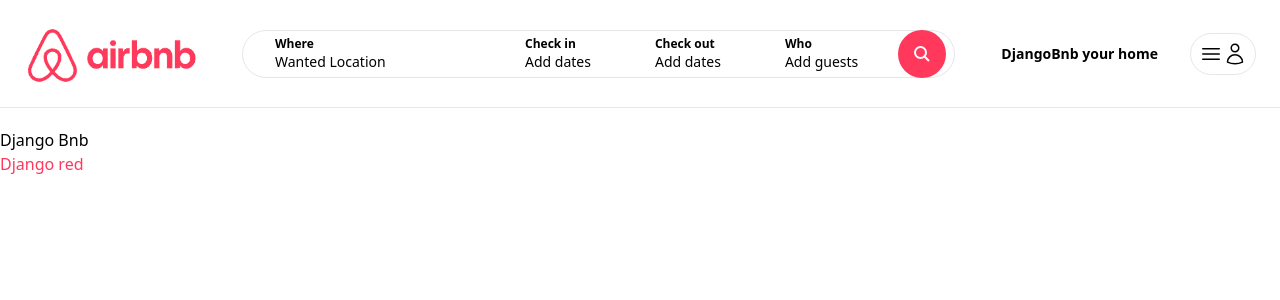
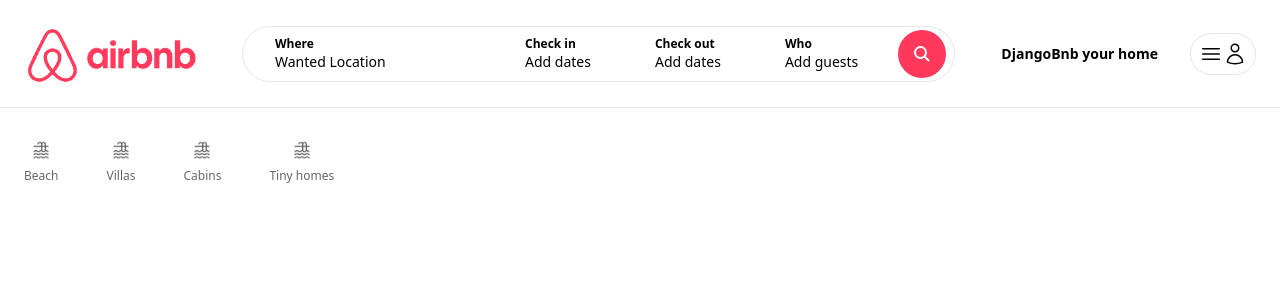
Before and after one commit to ismontana/ClonAB_statics, a Next.js app: page / in a window 1280 px wide. Shown: the top 300 px of the page. Built offline with nearby package versions, Linux system fonts and the light colour scheme.

Commit message:
03 Categories on the front page

```diff
--- /dev/null
+++ b/app/components/Categories.tsx
@@ -0,0 +1,51 @@
+import Image from "next/image";
+
+const Categories = () => {
+    return (
+        <div className="pt-3 cursor-pointer pb-6 flex items-center space-x-12">
+
+            <div className="pb-4 flex flex-col items-center space-y-2 border-b-2 border-white opacity-60 hover:border-gray-200 hover:opacity-100 ">
+                <Image
+                src='/icn_category_beach.jpeg'
+                alt='Category - beach'
+                width={20}
+                height={20}
+                />
+                <span className="text-xs">Beach</span>
+            </div>
+
+            <div className="pb-4 flex flex-col items-center space-y-2 border-b-2 border-white opacity-60 hover:border-gray-200 hover:opacity-100 ">
+                <Image
+                src='/icn_category_beach.jpeg'
+                alt='Category - beach'
+                width={20}
+                height={20}
+                />
+                <span className="text-xs">Villas</span>
+            </div>
+
+            <div className="pb-4 flex flex-col items-center space-y-2 border-b-2 border-white opacity-60 hover:border-gray-200 hover:opacity-100 ">
+                <Image
+                src='/icn_category_beach.jpeg'
+                alt='Category - beach'
+                width={20}
+                height={20}
+                />
+                <span className="text-xs">Cabins</span>
+            </div>
+
+            <div className="pb-4 flex flex-col items-center space-y-2 border-b-2 border-white opacity-60 hover:border-gray-200 hover:opacity-100 ">
+                <Image
+                src='/icn_category_beach.jpeg'
+                alt='Category - beach'
+                width={20}
+                height={20}
+                />
+                <span className="text-xs">Tiny homes</span>
+            </div>
+
+        </div>
+    )
+}
+
+export default Categories;
--- a/app/components/navbar/SearchFilters.tsx
+++ b/app/components/navbar/SearchFilters.tsx
@@ -1,25 +1,25 @@
 const SearchFilters = () => {
     return (
-        <div className="h-[48px] lg:h-[64] flex flex-row items-center justify-between border rounded-full">
+        <div className="h-[56px] lg:h-[64] flex flex-row items-center justify-between border rounded-full">
             <div className="hidden lg:block">
                 <div className="flex flex-row items-center justify-between">
 
-                    <div className="cursor-pointer w-[250px] h-[48px] lg:h-[64 px-8 flex justify-center flex-col rounded-full hover:bg-gray-100">
+                    <div className="cursor-pointer w-[250px] h-[56px] lg:h-[64] px-8 flex justify-center flex-col rounded-full hover:bg-gray-100">
                         <p className="text-xs font-semibold">Where</p>
                         <p className="text-sm">Wanted Location</p>
                     </div>
 
-                    <div className="cursor-pointer h-[48px] lg:h-[64 px-8 flex justify-center flex-col rounded-full hover:bg-gray-100">
+                    <div className="cursor-pointer h-[56px] lg:h-[64] px-8 flex justify-center flex-col rounded-full hover:bg-gray-100">
                         <p className="text-xs font-semibold">Check in</p>
                         <p className="text-sm">Add dates</p>
                     </div>
 
-                    <div className="cursor-pointer h-[48px] lg:h-[64 px-8 flex justify-center flex-col rounded-full hover:bg-gray-100">
+                    <div className="cursor-pointer h-[56px] lg:h-[64] px-8 flex justify-center flex-col rounded-full hover:bg-gray-100">
                         <p className="text-xs font-semibold">Check out</p>
                         <p className="text-sm">Add dates</p>
                     </div>
 
-                    <div className="cursor-pointer h-[48px] lg:h-[64 px-8 flex justify-center flex-col rounded-full hover:bg-gray-100">
+                    <div className="cursor-pointer h-[48px] lg:h-[64] px-8 flex justify-center flex-col rounded-full hover:bg-gray-100">
                         <p className="text-xs font-semibold">Who</p>
                         <p className="text-sm">Add guests</p>
                     </div>
--- a/app/layout.tsx
+++ b/app/layout.tsx
@@ -1,10 +1,15 @@
 import type { Metadata } from "next";
-import { Outfit } from "next/font/google";
+import { Geist, Geist_Mono } from "next/font/google";
 import "./globals.css";
 import NavBar from "./components/navbar/Navbar";
 
-const outfit = Outfit({
-  variable: "--font-outfit",
+const geistSans = Geist({
+  variable: "--font-geist-sans",
+  subsets: ["latin"],
+});
+
+const geistMono = Geist_Mono({
+  variable: "--font-geist-mono",
   subsets: ["latin"],
 });
 
@@ -20,7 +25,7 @@ export default function RootLayout({
 }>) {
   return (
     <html lang="en">
-      <body className={`${outfit.variable} antialiased`}>
+      <body className={`${geistSans.variable} antialiased`}>
         <NavBar />
         <div className="pt-32">
         {children}
--- a/app/page.tsx
+++ b/app/page.tsx
@@ -1,11 +1,9 @@
-import Image from "next/image";
+import Categories from "./components/Categories";
 
 export default function Home() {
   return (
-      <main className="">
-        Django Bnb
-
-        <h2 className="text-airbnb">Django red</h2>
+      <main className="max-w-[1500px] mx-auto px-6">
+        <Categories />
       </main>
   );
 }
```
